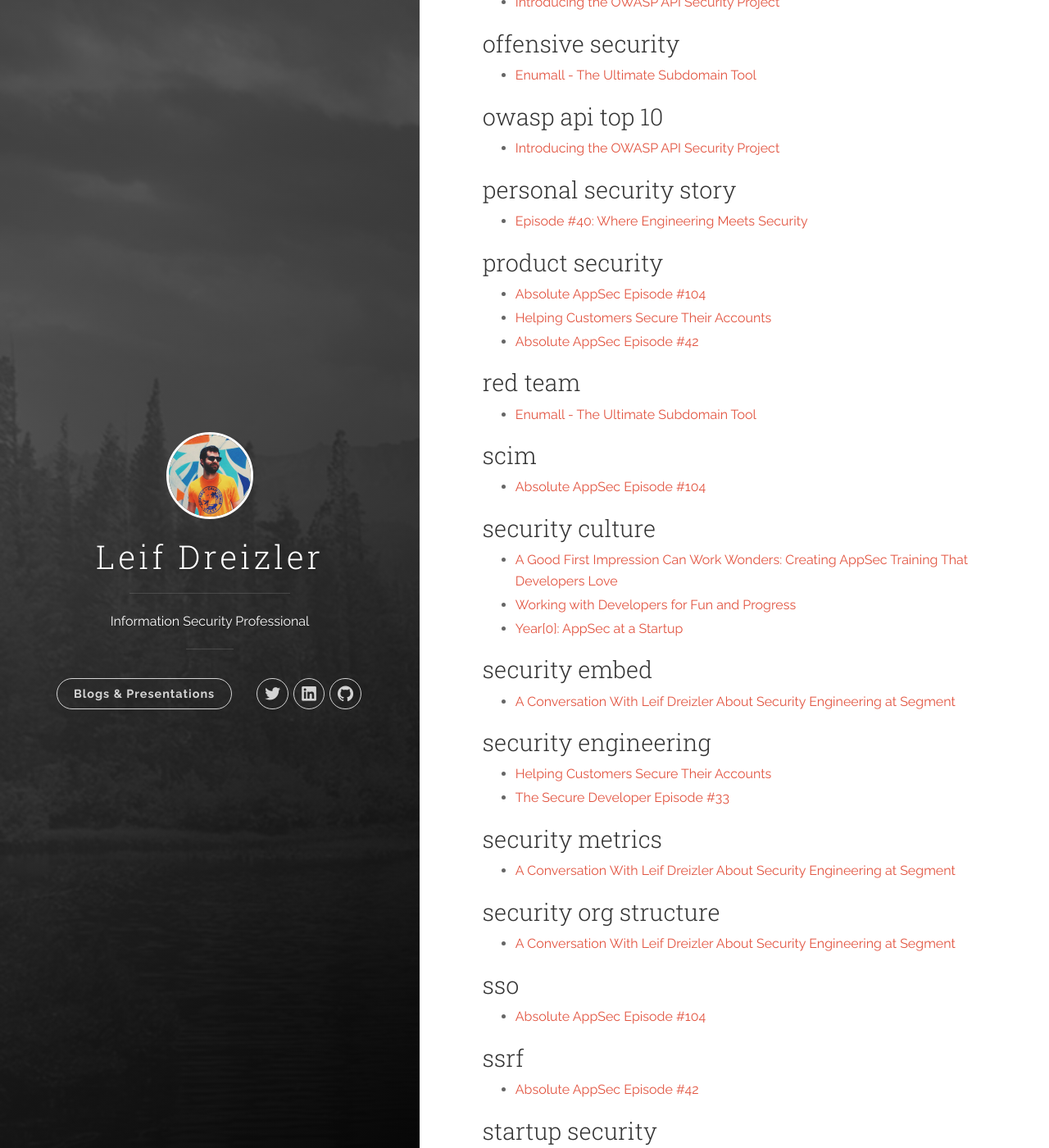
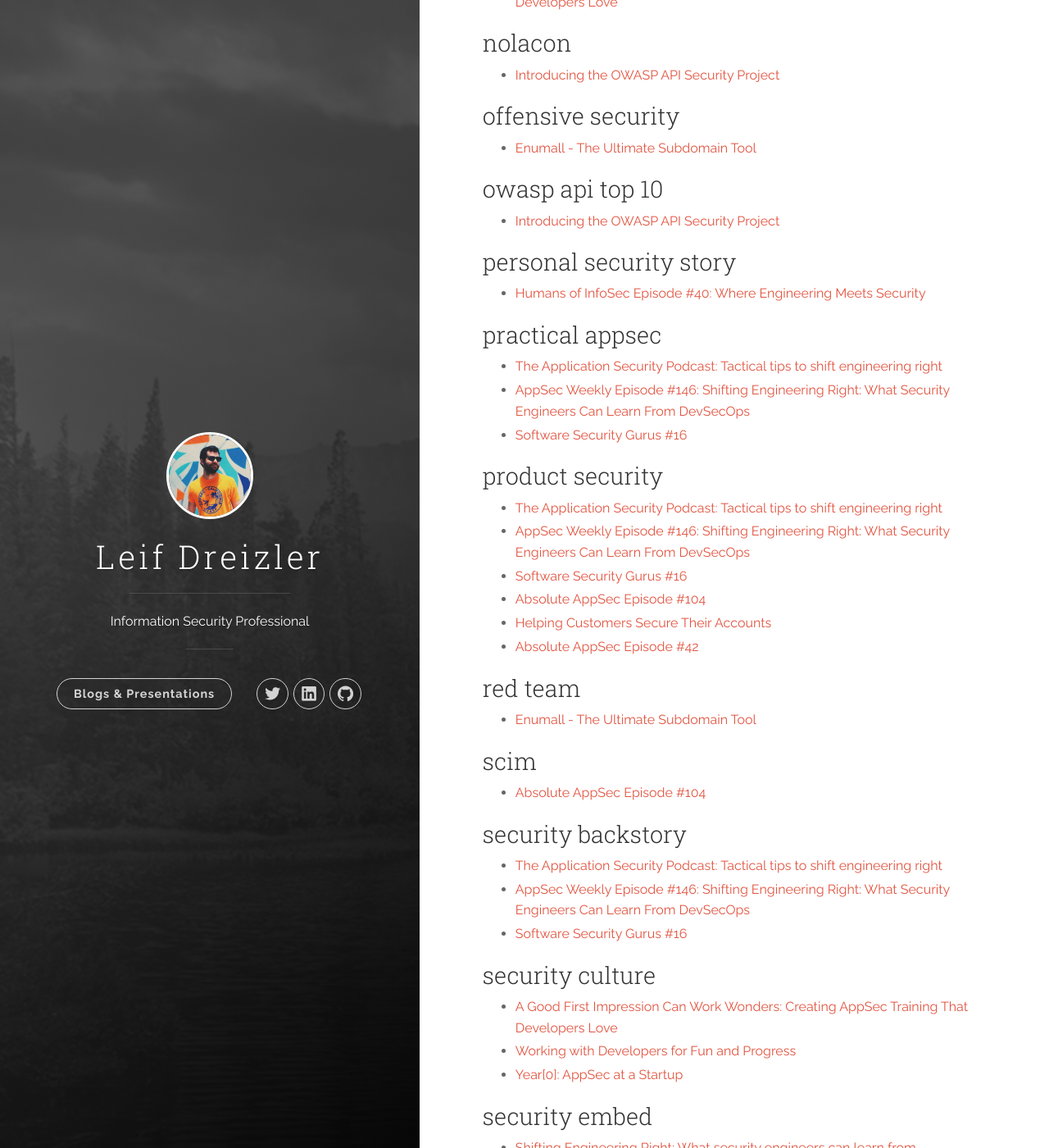
Before and after one commit to leifdreizler/leifdreizler.github.io, a Jekyll site: the page built from tags.md, in a window 1280 px wide and 1400 px high, scrolled down 1716 px. Shown: the whole window at 82% size. Built offline with Jekyll 4.4.1, drawn with Linux system fonts in a browser that asks for light colours; some of the changed text lies outside the part shown.

Commit message:
add 2021 posts

```diff
--- a/_posts/2020-03-17-Where-engineering-meets-security.markdown
+++ b/_posts/2020-03-17-Where-engineering-meets-security.markdown
@@ -1,5 +1,5 @@
 ---
-title: "Episode #40: Where Engineering Meets Security"
+title: "Humans of InfoSec Episode #40: Where Engineering Meets Security"
 date: 2020-03-17 12:00:00
 categories: [podcast]
 tags: [personal security story]
@@ -7,4 +7,4 @@ tags: [personal security story]
 
 In this episode we're joined by Leif Dreizler, Senior Application Security Engineer at Segment. Although his specialization in AppSec started in security consulting during his senior year of college, his background has helped him embed security into engineering. Leif joined the podcast to discuss his journey into AppSec, his observations about the industry, and his recommendations for entering the field.
 
-Podcast Link: [Episode #40: Where Engineering Meets Security](https://soundcloud.com/humans-of-infosec/episode-40-leif-dreizler-where-engineering-meets-security)
+Podcast Link: [Humans of InfoSec Episode #40: Where Engineering Meets Security](https://soundcloud.com/humans-of-infosec/episode-40-leif-dreizler-where-engineering-meets-security)
--- /dev/null
+++ b/_posts/2021-01-22-Software-security-gurus-16.markdown
@@ -0,0 +1,10 @@
+---
+title: "Software Security Gurus #16"
+date: 2021-01-22 12:00:00
+categories: [podcast]
+tags: [product security, security backstory, practical appsec]
+---
+
+I was invited back to the Absolute AppSec podcast to discuss how security can embed within engineering teams. We discussed how to plan a successful embed within another team as well as various authentication-related topics including SSO, JWTs, and SCIM.
+
+Podcast Link: [Software Security Gurus #16](https://www.softwaresecuritygurus.com/podcast-episode/software-security-gurus-episode-16-leif-dreizler)
--- /dev/null
+++ b/_posts/2021-03-02-Shifting-engineering-right.md
@@ -0,0 +1,10 @@
+---
+title: "Shifting Engineering Right: What security engineers can learn from DevSecOps"
+date: 2021-03-02 12:00:00
+categories: [blog]
+tags: [software engineering, engineering partnership, security embed]
+---
+
+The security industry generally agrees on the value of enabling developers in an agile environment—although we don't agree on what to call it… “Shifting Left,” “Creating a Paved Path,” “DevSecOps.” Regardless of the name, we tend to focus on teaching developers how to Sec, but there’s less focus on security engineers learning how to Dev. This article will focus on how to create a meaningful partnership between security and software engineers.
+
+Blog Link: [Shifting Engineering Right: What security engineers can learn from DevSecOps](https://segment.com/blog/shifting-engineering-right/)
--- /dev/null
+++ b/_posts/2021-04-05-App-sec-weekly-146.markdown
@@ -0,0 +1,10 @@
+---
+title: "AppSec Weekly Episode #146: Shifting Engineering Right: What Security Engineers Can Learn From DevSecOps"
+date: 2021-04-05 12:00:00
+categories: [podcast]
+tags: [product security, security backstory, practical appsec]
+---
+
+I was invited onto the AppSec Weekly Podcast to talk about my recent blog post, Shifting Engineering Right: What Security Engineers Can Learn From DevSecOps.
+
+Podcast Link: [AppSec Weekly Episode #146: Shifting Engineering Right: What Security Engineers Can Learn From DevSecOps](https://securityweekly.com/shows/shifting-right-what-security-engineers-can-learn-from-devsecops-leif-dreizler-asw-146/)
--- /dev/null
+++ b/_posts/2021-04-12-Security Journey.markdown
@@ -0,0 +1,10 @@
+---
+title: "The Application Security Podcast: Tactical tips to shift engineering right"
+date: 2021-04-22 12:00:00
+categories: [podcast]
+tags: [product security, security backstory, practical appsec]
+---
+
+I was invited onto the AppSec Weekly Podcast to talk about my recent blog post, Shifting Engineering Right: What Security Engineers Can Learn From DevSecOps.
+
+Podcast Link: [The Application Security Podcast: Tactical tips to shift engineering right](https://www.youtube.com/watch?v=a_JfPsYbkxg&t=1s)
```
Also changed, not shown: 1 other file.
